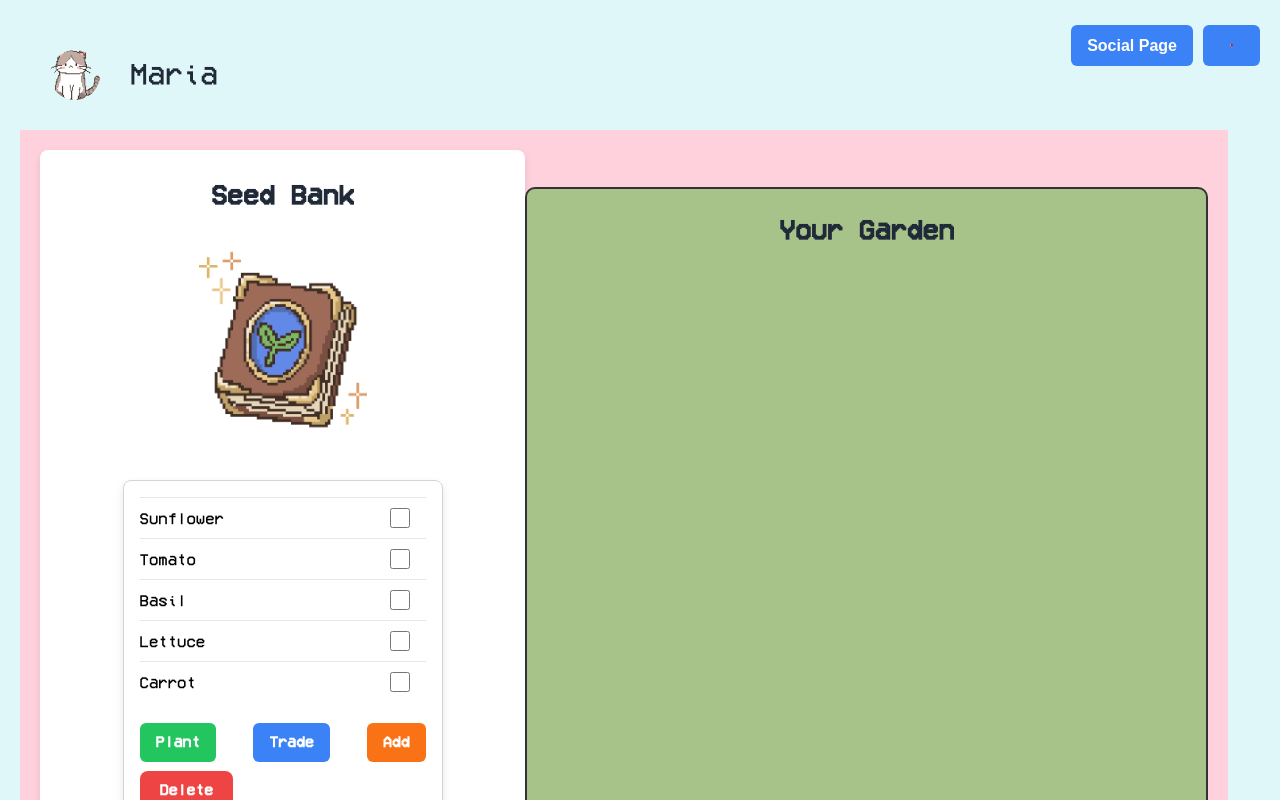
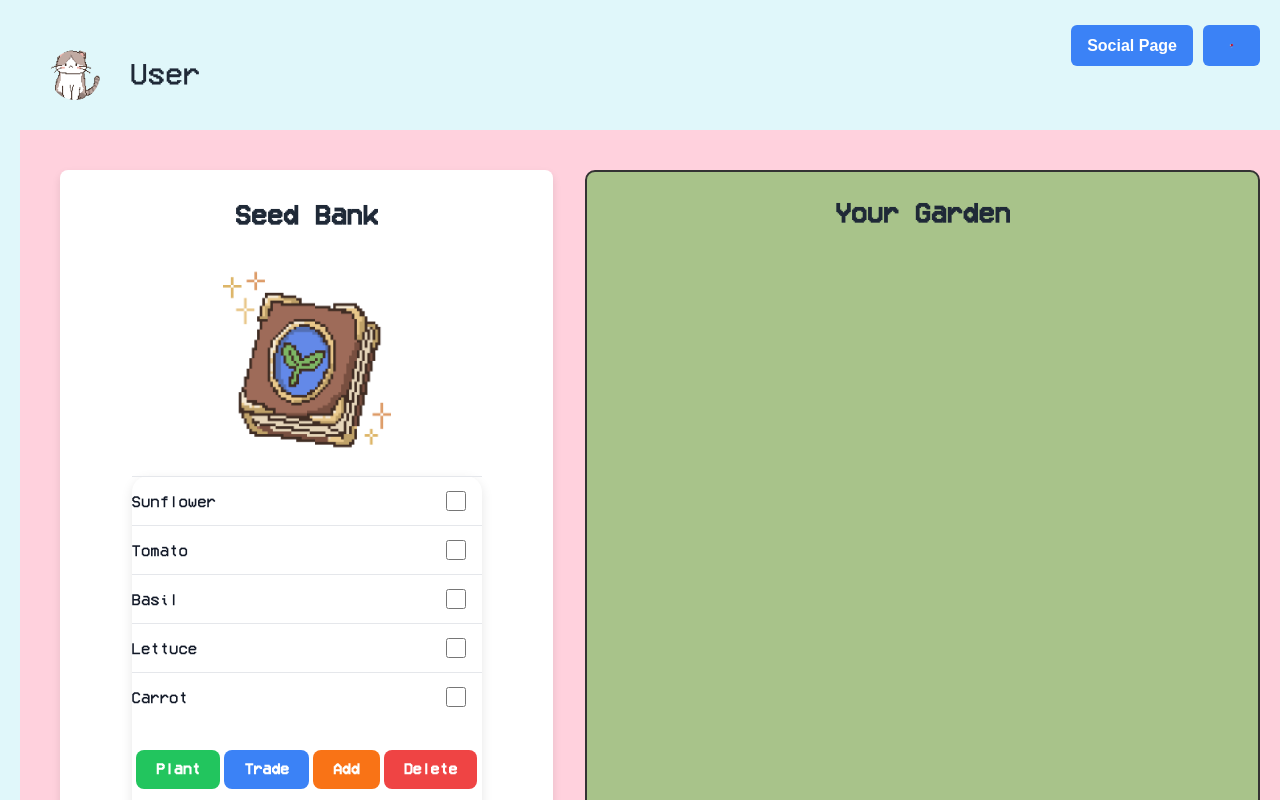
Before and after one commit to portiali/seedswap, a React (Create React App) app in the folder frontend/my-app/: page /profile in a window 1280 px wide. Built offline with nearby package versions, Linux system fonts and the light colour scheme.

Commit message:
added styling + update for username to actually be username
gotta connect backend still.. idk how

```diff
--- a/frontend/my-app/src/pages/CreateAvatar.js
+++ b/frontend/my-app/src/pages/CreateAvatar.js
@@ -4,7 +4,7 @@ import catImage from '../images/cat.png';
 import dogImage from '../images/dog.png';
 import bearImage from '../images/bear.png';
 import { useNavigate } from 'react-router-dom';
-import './styles/CreateAvatar.css'; // Import the CSS file
+import './styles/CreateAvatar.css';
 
 const avatarList = [
   { name: 'Rabbit', image: rabbitImage },
@@ -17,9 +17,12 @@ const CreateAvatar = () => {
   const [index, setIndex] = useState(0);
   const [avatarConfirmed, setAvatarConfirmed] = useState(false);
   const [locationConfirmed, setLocationConfirmed] = useState(false);
+  const [usernameConfirmed, setUsernameConfirmed] = useState(false);
   const [location, setLocation] = useState('');
+  const [username, setUsername] = useState('');
   const navigate = useNavigate();
-  const handleNextDisabled = !(avatarConfirmed && locationConfirmed); // "Next" button is disabled if not both are confirmed
+
+  const handleNextDisabled = !(avatarConfirmed && locationConfirmed && usernameConfirmed);
 
   const handleNext = () => {
     setIndex((prev) => (prev + 1) % avatarList.length);
@@ -33,29 +36,24 @@ const CreateAvatar = () => {
     const selectedAvatar = avatarList[index];
     localStorage.setItem('myAvatar', JSON.stringify(selectedAvatar));
     setAvatarConfirmed(true);
-    console.log('Avatar confirmed:', selectedAvatar);
   };
 
   const handleConfirmLocation = () => {
-    localStorage.setItem('userLocation', location); // Save location to localStorage
+    localStorage.setItem('userLocation', location);
     setLocationConfirmed(true);
-    console.log('Location confirmed:', location);
   };
 
-  const handleEditAvatar = () => {
-    setAvatarConfirmed(false);
+  const handleConfirmUsername = () => {
+    localStorage.setItem('username', username);
+    setUsernameConfirmed(true);
   };
 
-  const handleEditLocation = () => {
-    setLocationConfirmed(false);
-  };
+  const handleEditAvatar = () => setAvatarConfirmed(false);
+  const handleEditLocation = () => setLocationConfirmed(false);
+  const handleEditUsername = () => setUsernameConfirmed(false);
 
   const handleNextClick = () => {
     if (handleNextDisabled) return;
-    handleNextPage();
-  };
-
-  const handleNextPage = () => {
     navigate('/profile');
   };
 
@@ -65,52 +63,25 @@ const CreateAvatar = () => {
     <div className="create-avatar-container">
       <h1 className="create-avatar-header">Choose Your Animal Avatar</h1>
 
-      {/* Avatar Confirmation */}
       {!avatarConfirmed ? (
         <div>
           <div className="avatar-selection-container">
-            <button
-              onClick={handlePrev}
-              className="arrow-buttons"
-            >
-              ←
-            </button>
-
-            <button
-              onClick={handleNext}
-              className="arrow-buttons"
-            >
-              →
-            </button>
+            <button onClick={handlePrev} className="arrow-buttons">←</button>
+            <button onClick={handleNext} className="arrow-buttons">→</button>
           </div>
           <div className="avatar-image-container">
-            <img
-              src={selected.image}
-              alt={selected.name}
-              className="avatar-image"
-            />
+            <img src={selected.image} alt={selected.name} className="avatar-image" />
             <p className="avatar-name">{selected.name}</p>
           </div>
-          <button
-            onClick={handleConfirmAvatar}
-            className="confirm-avatar-button"
-          >
+          <button onClick={handleConfirmAvatar} className="confirm-avatar-button">
             Confirm Avatar
           </button>
         </div>
       ) : (
         <div className="avatar-confirmed-container">
           <p className="avatar-confirmed-text">You chose the {selected.name}!</p>
-          <img
-            src={selected.image}
-            alt={selected.name}
-            className="avatar-confirmed-image"
-          />
-
-          <button
-            onClick={handleEditAvatar}
-            className="edit-avatar-button"
-          >
+          <img src={selected.image} alt={selected.name} className="avatar-confirmed-image" />
+          <button onClick={handleEditAvatar} className="edit-avatar-button">
             Edit Avatar
           </button>
         </div>
@@ -118,7 +89,6 @@ const CreateAvatar = () => {
 
       <h1 className="create-avatar-header">Set Your Location</h1>
 
-      {/* Location Confirmation */}
       {!locationConfirmed ? (
         <div className="location-section">
           <p className="location-text">Please enter your location:</p>
@@ -129,28 +99,46 @@ const CreateAvatar = () => {
             className="location-input"
             placeholder="Enter your location"
           />
-          <button
-            onClick={handleConfirmLocation}
-            className="confirm-location-button"
-          >
+          <button onClick={handleConfirmLocation} className="confirm-location-button">
             Confirm Location
           </button>
         </div>
       ) : (
         <div className="location-confirmed-container">
           <p className="location-confirmed-text">Location confirmed: {location}</p>
-
-          <button
-            onClick={handleEditLocation}
-            className="edit-location-button"
-          >
+          <button onClick={handleEditLocation} className="edit-location-button">
             Edit Location
           </button>
         </div>
       )}
 
-      {/* "Next" button */}
-      {avatarConfirmed && locationConfirmed && (
+      {/* Username Section */}
+      <h1 className="create-avatar-header">Create a Username</h1>
+
+      {!usernameConfirmed ? (
+        <div className="username-section">
+          <p className="username-text">Please enter a username:</p>
+          <input
+            type="text"
+            value={username}
+            onChange={(e) => setUsername(e.target.value)}
+            className="username-input"
+            placeholder="Enter your username"
+          />
+          <button onClick={handleConfirmUsername} className="confirm-username-button">
+            Confirm Username
+          </button>
+        </div>
+      ) : (
+        <div className="username-confirmed-container">
+          <p className="username-confirmed-text">Username confirmed: {username}</p>
+          <button onClick={handleEditUsername} className="edit-username-button">
+            Edit Username
+          </button>
+        </div>
+      )}
+
+      {avatarConfirmed && locationConfirmed && usernameConfirmed && (
         <button
           onClick={handleNextClick}
           className="next-button"
--- a/frontend/my-app/src/pages/ProfilePage.js
+++ b/frontend/my-app/src/pages/ProfilePage.js
@@ -1,14 +1,28 @@
-import React, { useState } from "react";
-import Garden from "./profile/Garden";
+import React, { useState, useEffect } from "react";
 import SeedBank from "./profile/SeedBank";
 import { useNavigate } from 'react-router-dom';
-import PlaceHolder from "../images/cat.png";
+import placeholderImage from "../images/cat.png"; // fallback image
 import mailbox from "../images/mail.png";
 import './styles/ProfilePage.css';
 
 function ProfilePage() {
-    const username = "Maria";
     const navigate = useNavigate();
+    const [avatar, setAvatar] = useState({ name: "", image: placeholderImage });
+    const [username, setUsername] = useState("User");
+
+    useEffect(() => {
+        // Load avatar from localStorage
+        const storedAvatar = localStorage.getItem('myAvatar');
+        if (storedAvatar) {
+            setAvatar(JSON.parse(storedAvatar));
+        }
+
+        // Load username from localStorage
+        const storedUsername = localStorage.getItem('username');
+        if (storedUsername) {
+            setUsername(storedUsername);
+        }
+    }, []);
 
     const handleChatroomRedirect = () => {
         navigate('/chatroom');
@@ -18,12 +32,13 @@ function ProfilePage() {
         navigate('/social');
     };
 
-    return(
+    return (
         <div className="home-page">
             <header className="profile-header">
-                <img src={PlaceHolder} alt="Profile" className="profile-image" />
+                <img src={avatar.image || placeholderImage} alt="Profile" className="profile-image" />
                 <p className="username">{username}</p>
             </header>
+
             <div className="social-buttons-container">
                 <button onClick={handleSocialPageRedirect} className="socialpage-button">
                     Social Page
@@ -32,6 +47,7 @@ function ProfilePage() {
                     <img src={mailbox} alt="Chatroom" className="profile-image" />
                 </button>
             </div>
+
             <div className="components-container">
                 <SeedBank />
             </div>
--- a/frontend/my-app/src/pages/SocialPage.js
+++ b/frontend/my-app/src/pages/SocialPage.js
@@ -9,7 +9,7 @@ function SocialPage() {
   return (
     <div className="home-page">
       <header className="social-header">
-        <h1>Socials</h1>
+        <h1>Marketplace</h1>
       </header>
 
       <div className="back-btn-container">
--- a/frontend/my-app/src/pages/socials/SeedPostings.js
+++ b/frontend/my-app/src/pages/socials/SeedPostings.js
@@ -6,6 +6,7 @@ import seed2 from "../../images/tomato-packet.png";
 import seed3 from "../../images/sunflower-packet.png";
 import seed4 from "../../images/cabbage-packet.png";
 import seed5 from "../../images/carrot-packet.png";
+import crate from "../../images/crate.png";
 
 function SeedPostings() {
     const seedPostings = [1, 2, 3, 4, 5, 6, 7, 8, 9, 10, 11, 12, 13, 14, 15]; // Sample data for seed postings
--- a/frontend/my-app/src/pages/styles/ProfilePage.css
+++ b/frontend/my-app/src/pages/styles/ProfilePage.css
@@ -88,79 +88,3 @@
 .book {
   width: 13rem;
 }
-
-.seed-list-box {
-  margin-top: 1.5rem;
-  padding: 1rem;
-  width: 20rem;
-  margin-left: auto;
-  margin-right: auto;
-  border: 1px solid #d1d5db;
-  border-radius: 0.5rem;
-  background-color: white;
-  box-shadow: 0px 4px 8px rgba(0,0,0,0.1);
-}
-
-.seed-list {
-  list-style: none;
-  padding: 0;
-  margin: 0;
-  border-top: 1px solid #e5e7eb;
-}
-
-.seed-item {
-  display: flex;
-  justify-content: space-between;
-  align-items: center;
-  padding: 0.5rem 0;
-  border-bottom: 1px solid #e5e7eb;
-}
-
-.seed-item span {
-    color: black;
-}
-
-.seed-item:last-child {
-  border-bottom: none;
-}
-
-.action-buttons {
-  margin-top: 1rem;
-  display: flex;
-  justify-content: space-between;
-}
-
-.plant-btn,
-.trade-btn,
-.add-btn {
-  padding: 0.5rem 1rem;
-  border: none;
-  color: white;
-  border-radius: 0.375rem;
-  cursor: pointer;
-  font-weight: bold;
-}
-
-.plant-btn {
-  background-color: #22c55e; /* green-500 */
-}
-
-.plant-btn:hover {
-  background-color: #16a34a; /* green-600 */
-}
-
-.trade-btn {
-  background-color: #3b82f6; /* blue-500 */
-}
-
-.trade-btn:hover {
-  background-color: #2563eb; /* blue-600 */
-}
-
-.add-btn {
-    background-color: pink;
-}
-
-.add-btn:hover {
-    background-color: #2563eb; /* blue-600 */
-  }
--- a/frontend/my-app/src/pages/styles/SeedBank.css
+++ b/frontend/my-app/src/pages/styles/SeedBank.css
@@ -1,10 +1,12 @@
 .profile {
+  width: 100vw;
   display: flex;
   justify-content: center; /* Center items horizontally */
-  align-items: center;     /* Center items vertically */
+  align-items: stretch;     /* Center items vertically */
+  gap: 32px;
   flex-direction: row;  /* Stack SeedBank and Garden vertically */
   background-color: rgb(255, 209, 221); /* Light background color */
-  padding: 20px;
+  padding: 40px;
 }
 
 .seed-bank {
--- a/frontend/my-app/src/pages/styles/SocialPage.css
+++ b/frontend/my-app/src/pages/styles/SocialPage.css
@@ -4,6 +4,7 @@
   font-weight: normal;
   font-style: normal;
 }
+
 
 .social-page {
     background-color: #e0f7fa; /* Light blue background */
@@ -18,6 +19,12 @@
   margin-top: 40px;
   font-family: bubbly;
 }
+
+.social-header h1 {
+  font-size: 2.5rem; /* Increase font size for Marketplace */
+  margin: 0;
+}
+
 /* Ensure the parent container takes the full width of the screen */
 .socialpage-container {
     color: black;
@@ -34,7 +41,8 @@
     top: 20px;
     left: 20px;
     z-index: 10;
-
+    display: flex;
+    align-items: center
   }
 
   .back-btn {
```
Also changed, not shown: frontend/my-app/src/pages/ChatRoom.js (+8 -3 lines), frontend/my-app/src/images/crate.png (added). Lines whose indentation alone changed are shown as unchanged.
